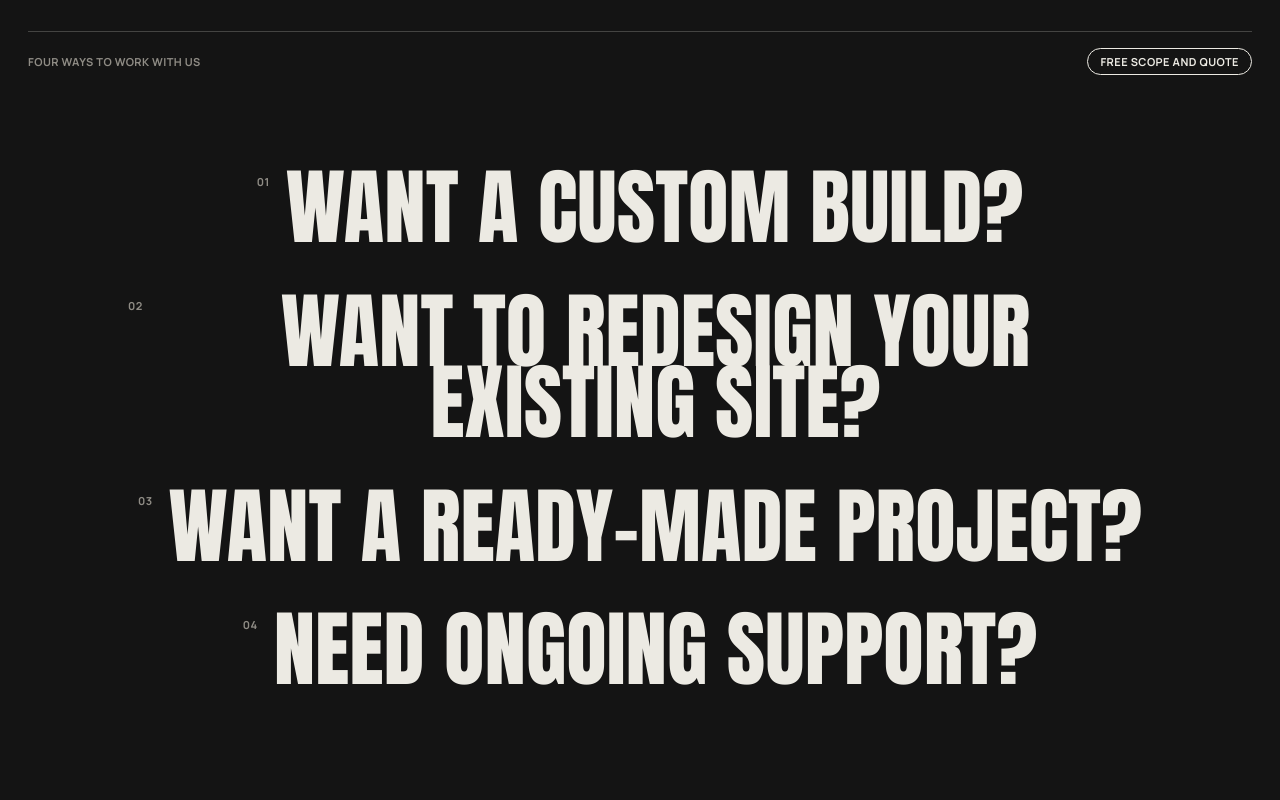
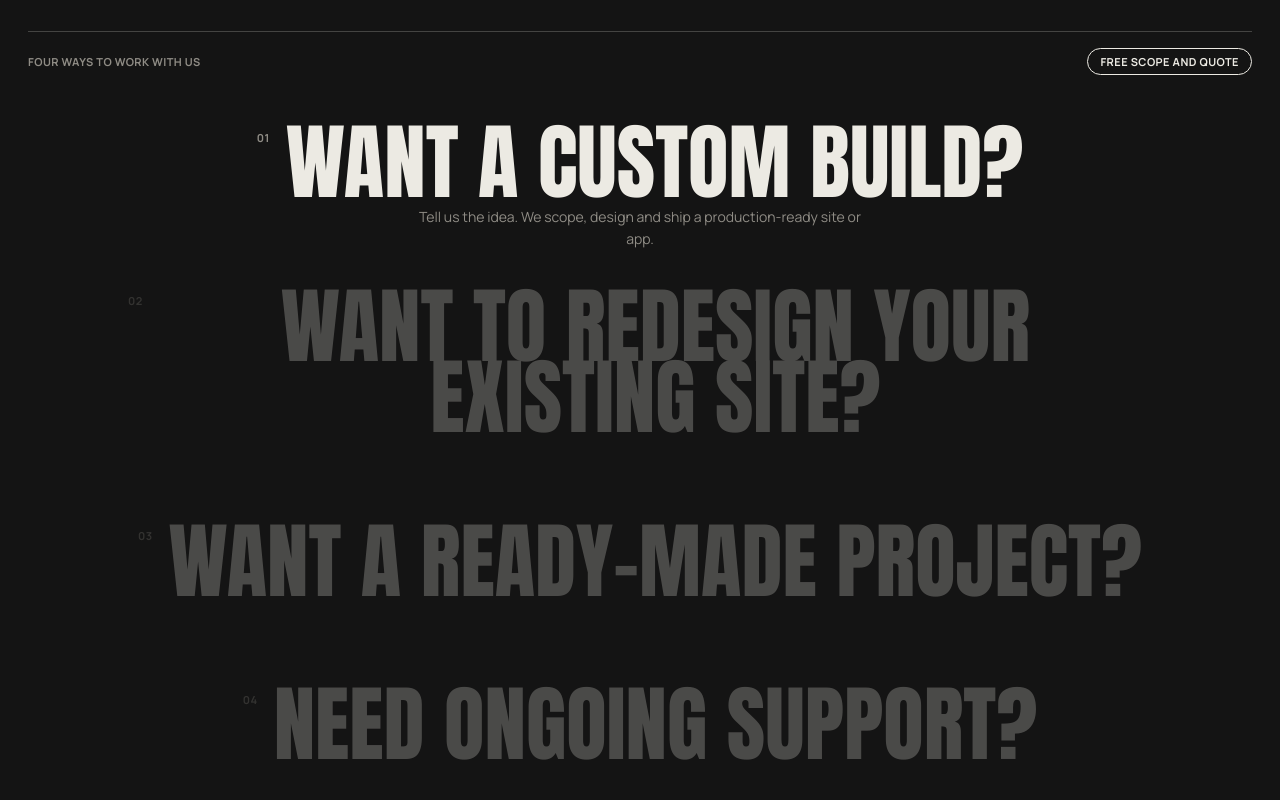
Before and after one commit to Shaikh-Bassam/company, a Next.js app: page / in a window 1280 px wide. Shown: the part 5360-6160 px from the top of the page. Built offline with nearby package versions, Linux system fonts and the light colour scheme; no server answers.

Commit message:
feat: offers list stays fixed while scrolling, one line active per scroll step

```diff
--- a/src/components/sections/Offers.tsx
+++ b/src/components/sections/Offers.tsx
@@ -1,20 +1,44 @@
 "use client";
 
+import { useRef, useState } from "react";
 import { Badge } from "@/components/ui/Badge";
 import { FitText } from "@/components/ui/FitText";
 import { offers } from "@/config/content";
+import { cn } from "@/lib/cn";
+import { ScrollTrigger, prefersReducedMotion, useGSAP } from "@/lib/gsap";
 import { useContact } from "@/store/contact";
 
+/** Extra scroll distance (in vh) each offer gets while the list stays fixed on screen. */
+const SCROLL_PER_OFFER_VH = 60;
+
 /**
- * The four ways to work with us, as a centred list of giant titles (like the
- * reference site's "Break" list). Hovering one dims the rest and reveals its
- * description; clicking opens the contact form with the subject prefilled.
+ * The four ways to work with us. The list is pinned (CSS sticky) while the user scrolls
+ * through a tall track; scroll progress picks the active line, which is fully lit and shows
+ * its description while the others dim. Clicking opens the contact form with the subject
+ * prefilled. Under reduced motion every line stays lit and nothing depends on scroll.
  */
 export function Offers() {
   const { openContact } = useContact();
+  const track = useRef<HTMLDivElement>(null);
+  const [active, setActive] = useState<number | null>(null);
+
+  useGSAP(
+    () => {
+      if (prefersReducedMotion()) return;
+      const count = offers.length;
+      setActive(0);
+      ScrollTrigger.create({
+        trigger: track.current,
+        start: "top top",
+        end: "bottom bottom",
+        onUpdate: (self) => setActive(Math.min(count - 1, Math.floor(self.progress * count))),
+      });
+    },
+    { scope: track },
+  );
 
   return (
-    <section id="services" className="bg-panel px-5 py-24 md:px-7 md:py-32">
+    <section id="services" className="bg-panel px-5 pt-24 md:px-7 md:pt-32">
       <FitText lines={["Have a project", "in mind?"]} max={210} align="center" />
 
       <div className="mt-8 flex flex-wrap items-center justify-between gap-4 border-t border-line pt-4">
@@ -22,28 +46,42 @@ export function Offers() {
         <Badge>Free scope and quote</Badge>
       </div>
 
-      <ol className="group/list mt-16 flex flex-col items-center gap-8 md:mt-24 md:gap-10">
-        {offers.map((offer, i) => (
+      <div ref={track} className="relative" style={{ height: `${100 + offers.length * SCROLL_PER_OFFER_VH}vh` }}>
+        <div className="sticky top-0 flex h-screen flex-col justify-center">
+          <ol className="flex flex-col items-center gap-5 md:gap-7">
+            {offers.map((offer, i) => {
+              const isActive = active === null || active === i;
+              return (
                 <li
                   key={offer.title}
-            className="w-full text-center transition-opacity duration-300 group-hover/list:opacity-30 hover:opacity-100!"
+                  className={cn("w-full text-center transition-opacity duration-500", isActive ? "opacity-100" : "opacity-25")}
                 >
                   <button
                     type="button"
                     onClick={() => openContact({ subject: offer.title, source: "service" })}
-              className="group/item mx-auto block max-w-5xl rounded-sm"
+                    className="mx-auto block max-w-5xl rounded-sm"
+                    aria-current={active === i ? "true" : undefined}
                   >
-              <span className="display flex items-start justify-center gap-2 text-[clamp(2rem,6.5vw,6.75rem)] md:gap-4">
+                    <span className="display flex items-start justify-center gap-2 text-[clamp(2rem,min(6.5vw,11vh),6.75rem)] md:gap-4">
                       <span className="eyebrow mt-[0.4em] text-muted">{String(i + 1).padStart(2, "0")}</span>
                       <span>{offer.title}</span>
                     </span>
-              <span className="mx-auto mt-3 block max-w-md text-sm leading-relaxed text-muted md:mt-0 md:max-h-0 md:overflow-hidden md:opacity-0 md:transition-all md:duration-300 md:group-hover/item:mt-4 md:group-hover/item:max-h-24 md:group-hover/item:opacity-100">
+                    {/* Fixed-height slot so revealing a description never shifts the other lines. */}
+                    <span
+                      className={cn(
+                        "mx-auto mt-2 block h-12 max-w-md text-sm leading-relaxed text-muted transition-opacity duration-500 md:h-14",
+                        isActive ? "opacity-100" : "opacity-0",
+                      )}
+                    >
                       {offer.body}
                     </span>
                   </button>
                 </li>
-        ))}
+              );
+            })}
           </ol>
+        </div>
+      </div>
     </section>
   );
 }
```
Lines whose indentation alone changed are shown as unchanged.
